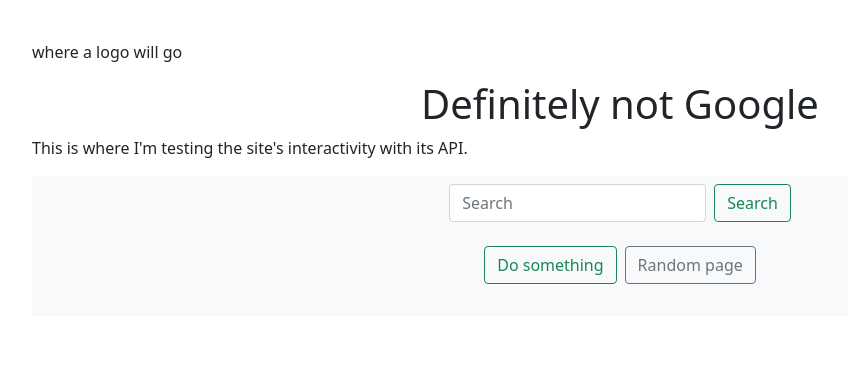
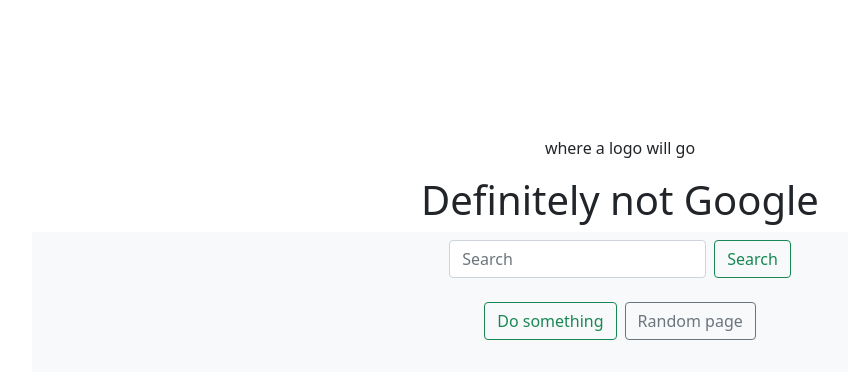
Before and after one commit to millman97/Definitely-Not-Google, a plain HTML site: page index.html in a window 1280 px wide. Shown: the whole page, without its empty margins (20-868 px from the left). Drawn offline with nearby package versions, Linux system fonts and the light colour scheme; no server answers.

Commit message:
center text

```diff
--- a/index.html
+++ b/index.html
@@ -9,10 +9,12 @@
     <link href="https://cdn.jsdelivr.net/npm/bootstrap@5.1.3/dist/css/bootstrap.min.css" rel="stylesheet" integrity="sha384-1BmE4kWBq78iYhFldvKuhfTAU6auU8tT94WrHftjDbrCEXSU1oBoqyl2QvZ6jIW3" crossorigin="anonymous">
     <title>Definitely not Google</title>
 </head>
-<body class="container-fluid">
-    <p>where a logo will go</p>
+
+
+<body class="container-fluid mt-5 pt-5">
+    <p class="text-center">where a logo will go</p>
     <h1 class="text-center">Definitely not Google</h1>
-    <p>This is where I'm testing the site's interactivity with its API.</p>
+
 
 
     <nav class="navbar navbar-light bg-light">
```
